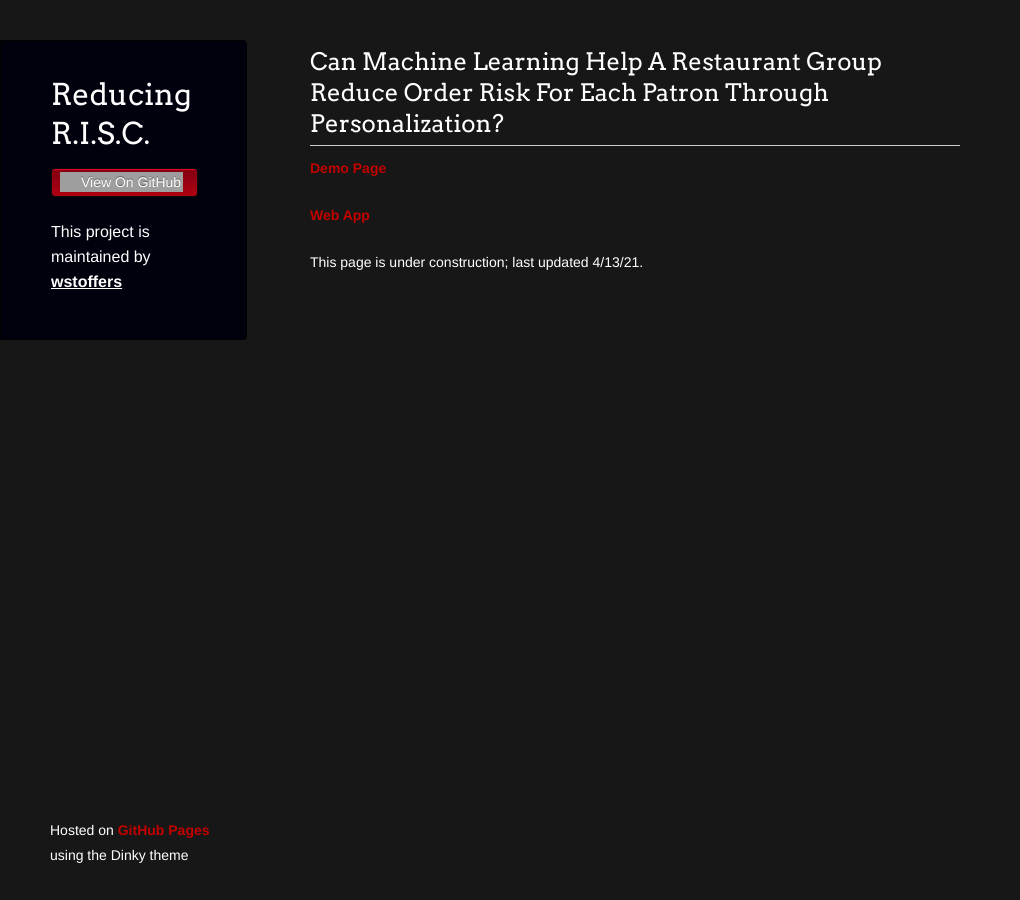
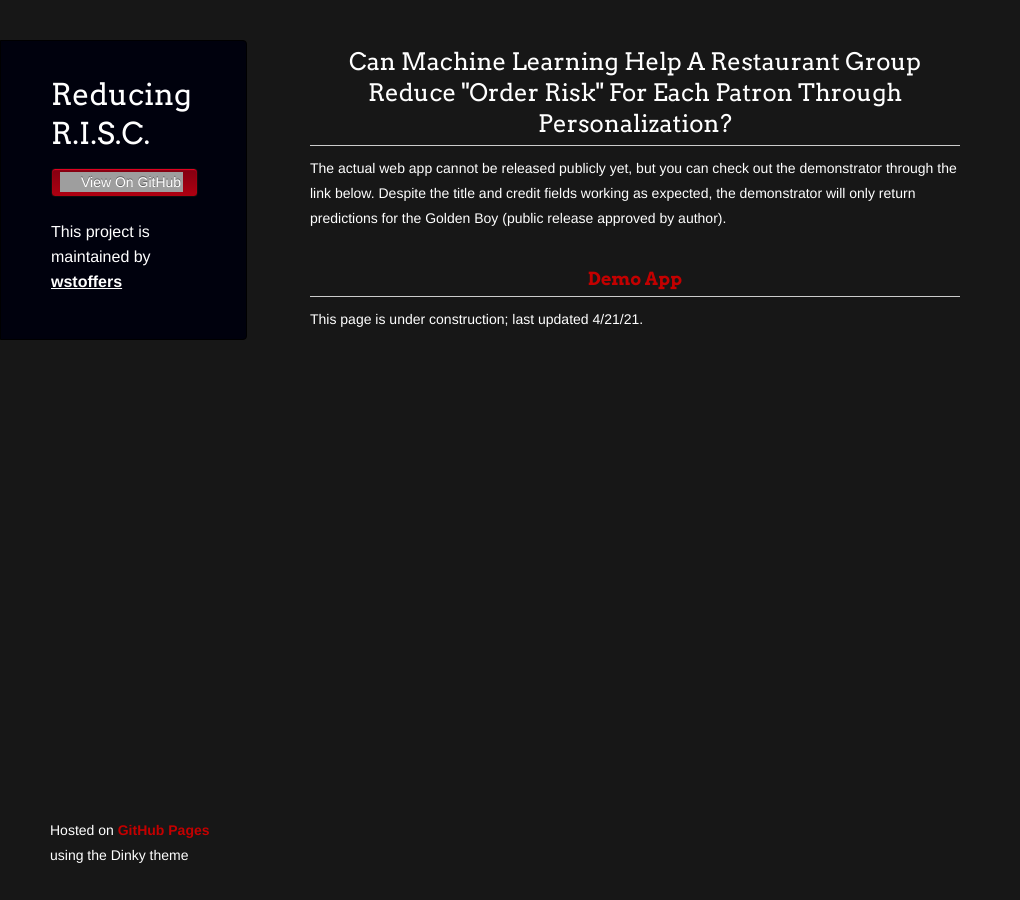
Before and after one commit to wstoffers/codex, a Jekyll site: the page built from index.md, in a window 1280 px wide. Shown: the whole page, without its empty margins (0-1020 px from the left). Built offline with Jekyll 4.4.1, drawn with Linux system fonts in a browser that asks for light colours; our own code applies the rules of GitHub Pages for plain Markdown files; a script that is not in the unit is left out; grey boxes are pictures that could not be loaded.

Commit message:
Adding demonstrator explanation

```diff
--- a/index.md
+++ b/index.md
@@ -2,10 +2,14 @@
 title: Reducing R.I.S.C.
 ---
 
-## Can Machine Learning Help A Restaurant Group Reduce Order Risk For Each Patron Through Personalization?
+<h2 align="center">Can Machine Learning Help A Restaurant Group Reduce "Order Risk" For Each Patron Through Personalization?</h2>
 
-[Demo Page](demo/)
+The actual web app cannot be released publicly yet, but you can check out the demonstrator through the link below. Despite the title and credit fields working as expected, the demonstrator will only return predictions for the Golden Boy (public release approved by author).
 
-[Web App](webapp/#)
+<h3 align="center">
+    <a href="demo/">
+        Demo App
+    </a>
+</h3>
 
-This page is under construction; last updated 4/13/21.
+This page is under construction; last updated 4/21/21.
```
